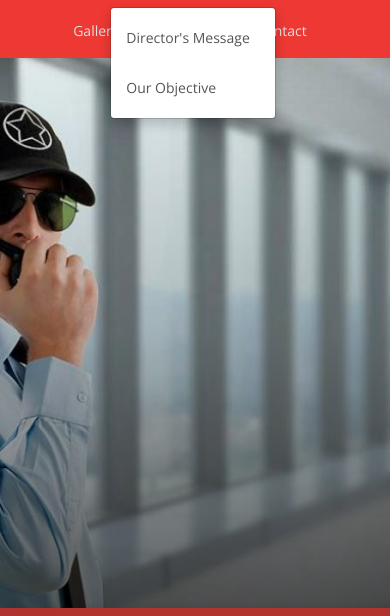
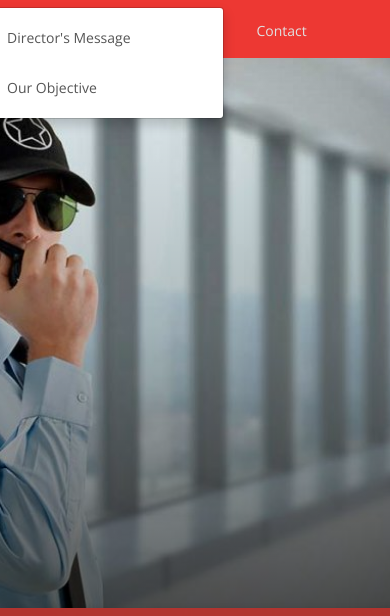
Before and after one commit to alienfoundation/senacasecurities, a plain HTML site: page index.html in a window 390 px wide. Both pictures are taken after a click on the button "About Us". Shown: the part 228-844 px from the top of the page. Drawn offline with nearby package versions, Linux system fonts and the light colour scheme.

Commit message:
dropdown menu alignment fix

```diff
--- a/css/index.css
+++ b/css/index.css
@@ -631,5 +631,10 @@ footer .footer-icon {
     .grow a:hover span.reach-us-span {
         top: 34px;
     }
+}
 
+@media (max-width: 530px) {
+    .dropdown-menu {
+        left: -105%;
+    }
 }
```
